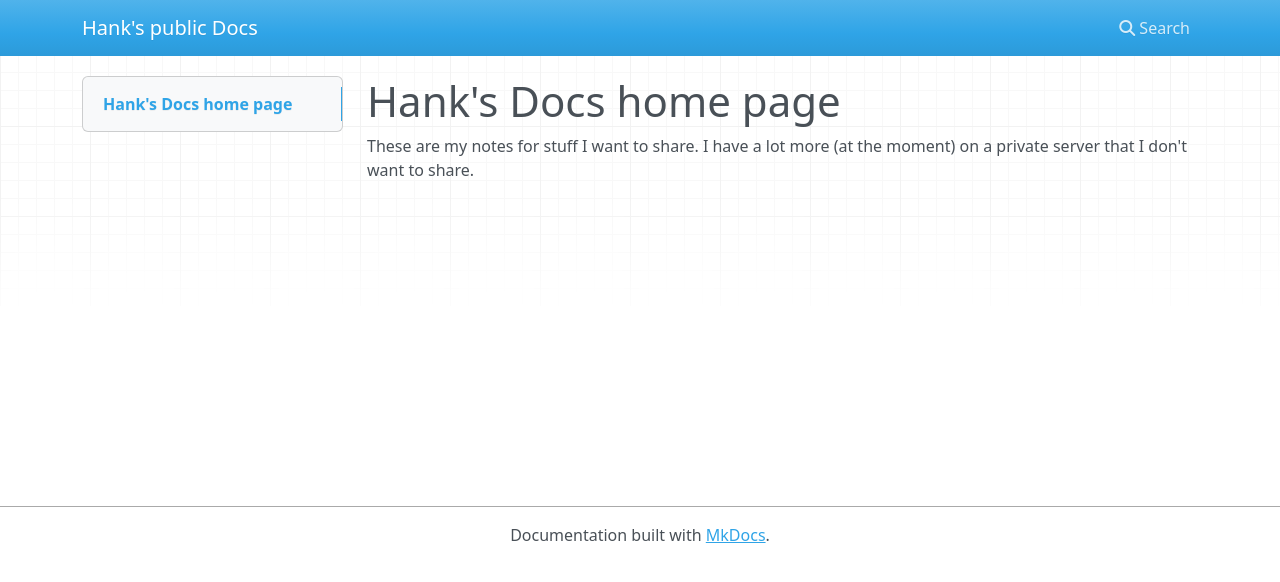
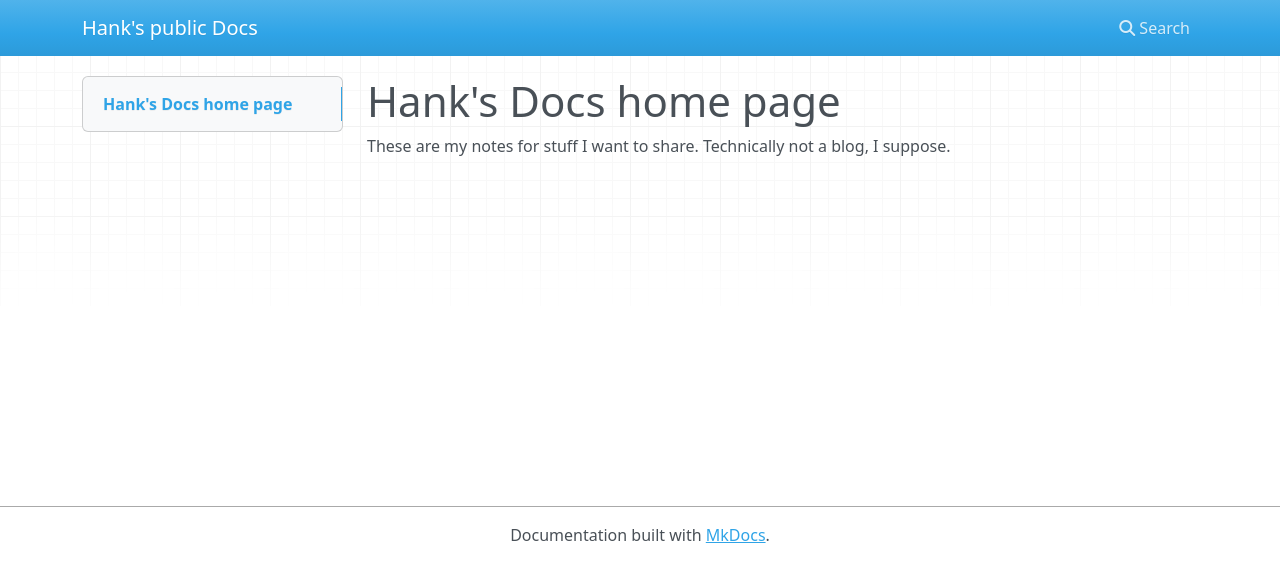
Before and after one commit to HankB/MkDocs-blog, an MkDocs documentation site: the page built from docs/index.md, in a window 1280 px wide. Shown: the top 582 px of the page. Built offline with MkDocs 1.6.1, drawn with Linux system fonts in a browser that asks for light colours; nearby versions of some CDN libraries.

Commit message:
tweak index

```diff
--- a/docs/index.md
+++ b/docs/index.md
@@ -1,3 +1,3 @@
 # Hank's Docs home page
 
-These are my notes for stuff I want to share. I have a lot more (at the moment) on a private server that I don't want to share.
+These are my notes for stuff I want to share. Technically not a blog, I suppose.
```
